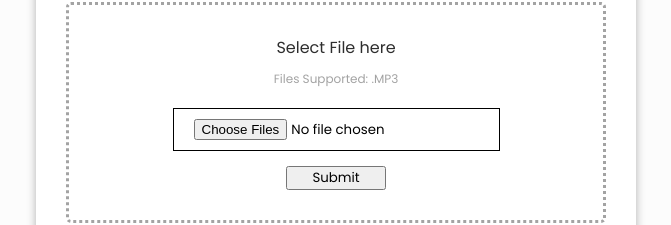
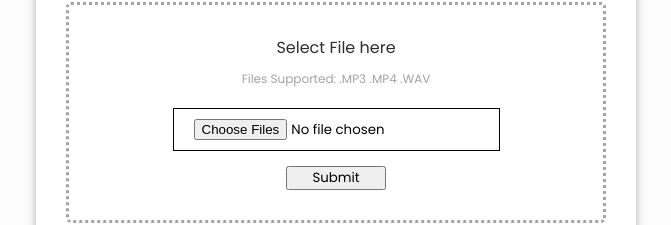
Before and after one commit to cw-deepanshu/Hacktivate_Frontend, a React (Create React App) app: page / in a window 1280 px wide. Shown: the part 269-494 px from the top of the page, without its empty margins (304-975 px from the left). Built offline with nearby package versions, Linux system fonts and the light colour scheme.

Commit message:
modified accepts

```diff
--- a/src/FileUpload.js
+++ b/src/FileUpload.js
@@ -35,11 +35,11 @@ const FileUpload = () => {
                         <header>
                             <h4>Select File here</h4>
                         </header>
-                        <p>Files Supported: .MP3</p>
+                        <p>Files Supported: .MP3 .MP4 .WAV</p>
                         <input
                             className="btn"
                             type="file"
-                            accept=".mp3"
+                            accept=".mp3,.mp4,.wav"
                             multiple
                             onChange={handleFileChange}
                         />
```
